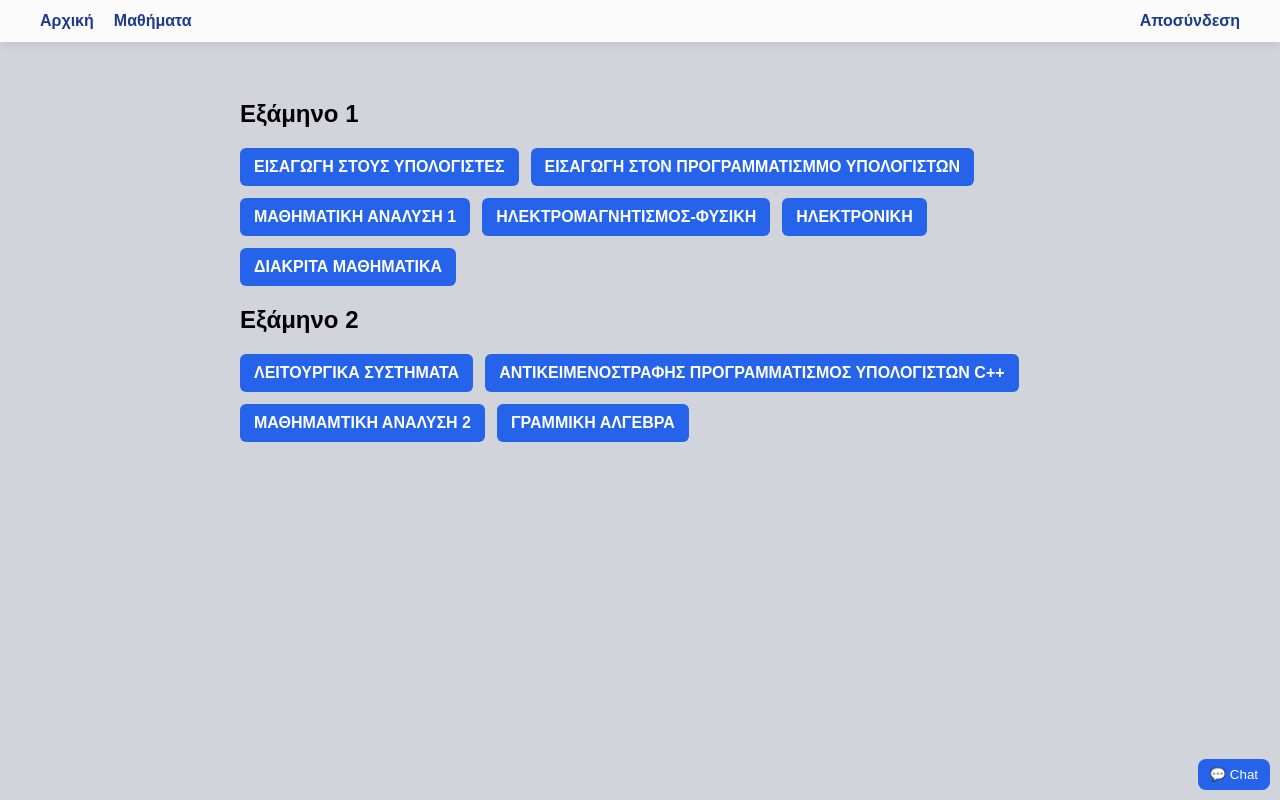
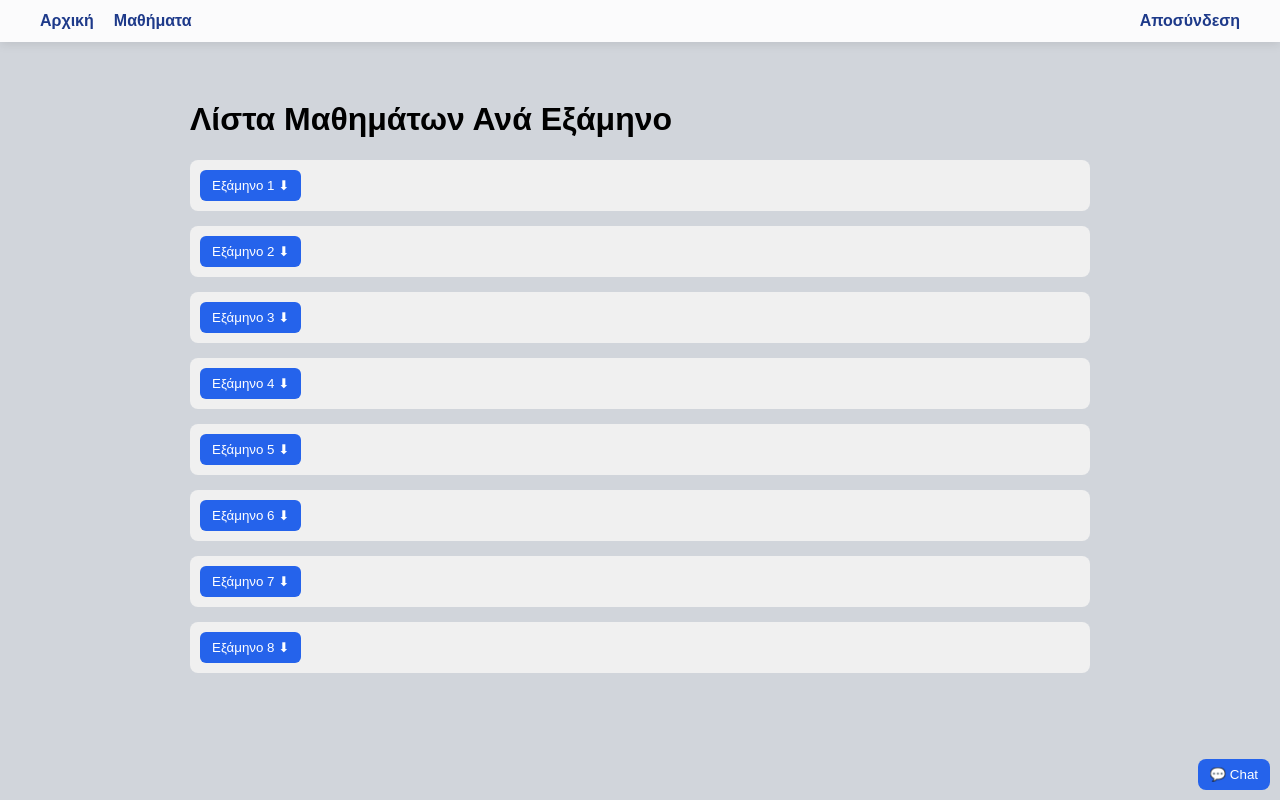
Before and after one commit to lazaros-d/First_Site, a Flask app: page /subjects in a window 1280 px wide. Run offline with Flask 3, Linux system fonts and the light colour scheme; a user stored in the database is signed in; data comes from the database, SQL or seed files in the repository.

Commit message:
ligo style kai kurios to subject template

```diff
--- a/app.py
+++ b/app.py
@@ -5,57 +5,64 @@
 from datetime import datetime
 
 app = Flask(__name__)
-app.secret_key = 'mysecretkey'
+app.secret_key = 'mysecretkey'  # ⚠️ Άλλαξέ το σε ασφαλές κλειδί στην παραγωγή
 
 DB_PATH = 'database.db'
 
 def init_db():
-    conn = sqlite3.connect(DB_PATH)
-    c = conn.cursor()
-
-    # Users table
-    c.execute('''
-        CREATE TABLE IF NOT EXISTS users (
-            id INTEGER PRIMARY KEY AUTOINCREMENT,
-            username TEXT UNIQUE NOT NULL,
-            password TEXT NOT NULL,
-            admin INTEGER DEFAULT 0
-        )
-    ''')
-
-    # Subjects table
-    c.execute('''
-        CREATE TABLE IF NOT EXISTS subjects (
-            id INTEGER PRIMARY KEY AUTOINCREMENT,
-            subject_name TEXT UNIQUE NOT NULL,
-            subject_semester TEXT
-        )
-    ''')
-
-    # Chat messages table
-    c.execute('''
-        CREATE TABLE IF NOT EXISTS chat_messages (
-            id INTEGER PRIMARY KEY AUTOINCREMENT,
-            username TEXT NOT NULL,
-            message TEXT NOT NULL,
-            timestamp TEXT NOT NULL
-        )
-    ''')
-
-    conn.commit()
-    conn.close()
+    if not os.path.exists(DB_PATH):
+        conn = sqlite3.connect(DB_PATH)
+        c = conn.cursor()
+        # Users table
+        c.execute('''
+            CREATE TABLE users (
+                id INTEGER PRIMARY KEY AUTOINCREMENT,
+                username TEXT UNIQUE NOT NULL,
+                password TEXT NOT NULL,
+                admin INTEGER DEFAULT 0
+            )
+        ''')
+        # Subjects table
+        c.execute('''
+            CREATE TABLE subjects (
+                id INTEGER PRIMARY KEY AUTOINCREMENT,
+                subject_name TEXT UNIQUE NOT NULL,
+                subject_semester TEXT
+            )
+        ''')
+        # Chat messages table
+        c.execute('''
+            CREATE TABLE chat_messages (
+                id INTEGER PRIMARY KEY AUTOINCREMENT,
+                username TEXT NOT NULL,
+                message TEXT NOT NULL,
+                timestamp TEXT NOT NULL
+            )
+        ''')
+        conn.commit()
+        conn.close()
 
 def create_superuser():
     conn = sqlite3.connect(DB_PATH)
     c = conn.cursor()
     hashed_pw = generate_password_hash("adminpassword")
-    c.execute("INSERT OR IGNORE INTO users (username, password, admin) VALUES (?, ?, ?)", ("admin", hashed_pw, 1))
+    c.execute("""
+        INSERT OR IGNORE INTO users (username, password, admin)
+        VALUES (?, ?, ?)
+    """, ("admin", hashed_pw, 1))
     conn.commit()
     conn.close()
 
 def create_subjects():
     conn = sqlite3.connect(DB_PATH)
     c = conn.cursor()
+    c.execute("""
+        CREATE TABLE IF NOT EXISTS subjects (
+            id INTEGER PRIMARY KEY AUTOINCREMENT,
+            subject_name TEXT UNIQUE,
+            subject_semester TEXT
+        )
+    """)
     subjects_list = [
         ('ΕΙΣΑΓΩΓΗ ΣΤΟΥΣ ΥΠΟΛΟΓΙΣΤΕΣ', '1'),
         ('ΕΙΣΑΓΩΓΗ ΣΤΟΝ ΠΡΟΓΡΑΜΜΑΤΙΣΜΜΟ ΥΠΟΛΟΓΙΣΤΩΝ', '1'),
@@ -63,16 +70,97 @@
         ('ΗΛΕΚΤΡΟΜΑΓΝΗΤΙΣΜΟΣ-ΦΥΣΙΚΗ', '1'),
         ('ΗΛΕΚΤΡΟΝΙΚΗ', '1'),
         ('ΔΙΑΚΡΙΤΑ ΜΑΘΗΜΑΤΙΚΑ', '1'),
-        ('ΛΕΙΤΟΥΡΓΙΚΑ ΣΥΣΤΗΜΑΤΑ', '2')
-        # πρόσθεσε όσα θέλεις
+        ('ΛΕΙΤΟΥΡΓΙΚΑ ΣΥΣΤΗΜΑΤΑ', '2'),
+        ('ΑΝΤΙΚΕΙΜΕΝΟΣΤΡΑΦΗΣ ΠΡΟΓΡΑΜΜΑΤΙΣΜΟΣ ΥΠΟΛΟΓΙΣΤΩΝ C++', '2'),
+        ('ΜΑΘΗΜΑΤΙΚΗ ΑΝΑΛΥΣΗ 2', '2'),
+        ('ΓΡΑΜΜΙΚΗ ΑΛΓΕΒΡΑ', '2'),
+        ('ΣΥΝΔΥΑΣΤΙΚΑ ΨΗΦΙΑΚΑ ΗΛΕΚΤΡΟΝΙΚΑ', '2'),
+        ('ΑΓΓΛΙΚΑ ΟΡΟΛΟΓΙΑ ΠΛΗΡΟΦΟΡΙΚΗΣ 1', '2'),
+        ('ΠΡΟΓΡΑΜΜΑΤΙΣΜΟΣ ΣΤΟ ΔΙΑΔΥΚΤΥΟ', '3'),
+        ('ΜΕΤΑΓΛΩΤΤΙΣΤΕΣ', '3'),
+        ('ΑΡΙΘΜΗΤΙΚΗ ΑΝΑΛΥΣΗ', '3'),
+        ('ΠΙΘΑΝΟΤΗΤΕΣ-ΣΤΑΤΙΣΤΙΚΗ', '3'),
+        ('ΑΚΟΛΟΥΘΙΑΚΑ ΨΗΦΙΑΚΑ ΗΛΕΚΤΡΟΝΙΚΑ', '3'),
+        ('ΑΓΓΛΙΚΑ ΟΡΟΛΟΓΙΑ ΠΛΗΡΟΦΟΡΙΚΗΣ 2', '3'),
+        ('ΔΙΚΤΥΑ ΥΠΟΛΟΓΙΣΤΩΝ', '4'),
+        ('ΒΑΣΕΙΣ ΔΕΔΟΜΕΝΩΝ', '4'),
+        ('ΜΙΚΡΟΕΠΕΞΕΡΓΑΣΤΕΣ-ΜΙΚΡΟΕΛΕΓΚΤΕΣ 1', '4'),
+        ('ΑΡΧΙΤΕΚΤΟΝΙΚΗ ΥΠΟΛΟΓΙΣΤΩΝ', '4'),
+        ('ΑΝΤΙΚΕΙΜΕΝΟΣΤΡΕΦΗΣ ΑΝΑΠΤΥΞΗ ΕΦΑΡΜΟΓΩΝ ΜΕ JAVA', '4'),
+        ('ΔΟΜΕΣ ΔΕΔΟΜΕΝΩΝ', '4'),
+        ('ΚΑΤΑΝΕΜΗΜΕΝΑ ΣΥΣΤΗΜΑΤΑ', '5'),
+        ('ΑΛΓΟΡΙΘΜΟΙ ΚΑΙ ΠΟΛΥΠΛΟΚΟΤΗΤΑ', '5'),
+        ('ΤΕΧΝΟΛΟΓΙΑ ΛΟΓΙΣΜΙΚΟΥ', '5'),
+        ('ΣΧΕΔΙΑΣΗ ΔΙΚΤΥΩΝ ΥΠΟΛΟΓΙΣΤΩΝ', '5'),
+        ('ΕΙΔΙΚΑ ΘΕΜΑΤΑ ΠΡΟΓΡΑΜΜΑΤΙΣΜΟΥ', '5'),
+        ('ΕΦΑΡΜΟΣΜΕΝΑ ΜΑΘΗΜΑΤΙΚΑ', '5'),
+        ('ΤΕΧΝΟΛΟΓΙΑ ΠΟΛΥΜΕΣΩΝ', '5'),
+        ('ΑΛΛΗΛΕΠΙΔΡΑΣΗ ΑΝΘΡΩΠΟΥ-ΜΗΧΑΝΗΣ', '5'),
+        ('ΘΕΩΡΙΑ ΑΡΙΘΜΩΝ', '5'),
+        ('ΑΣΦΑΛΕΙΑ ΥΠΟΛΟΓΙΣΤΗΚΩΝ ΣΥΣΤΗΜΑΤΩΝ', '6'),
+        ('ΤΕΧΝΗΤΗ ΝΟΗΜΟΣΥΝΗ', '6'),
+        ('ΤΗΛΕΠΙΚΟΙΝΩΝΙΕΣ', '6'),
+        ('ΣΧΕΔΙΑΣΗ ΨΗΦΙΑΚΩΝ ΣΥΣΤΗΜΑΤΩΝ ΜΕ VHDL', '6'),
+        ('ΑΣΥΡΜΑΤΕΣ ΚΙΝΗΤΕΣ ΕΠΙΚΟΙΝΩΝΙΕΣ', '6'),
+        ('ΓΡΑΦΙΚΑ ΜΕ ΥΠΟΛΟΓΙΣΤΕΣ', '6'),
+        ('ΠΡΟΧΩΡΗΜΕΝΑ ΘΕΜΑΤΑ ΠΡΟΓΡΑΜΜΑΤΙΣΜΟΥ ΙΣΤΟΥ 1', '6'),
+        ('ΕΔΙΚΑ ΘΕΜΑΤΑ ΔΙΚΤΥΩΝ 1', '6'),
+        ('ΥΠΟΛΟΓΙΣΤΙΚΑ ΝΕΦΗ', '6'),
+        ('ΘΕΜΑΤΑ ΑΡΙΘΜΗΤΙΚΗΣ ΑΝΑΛΥΣΗΣ', '6'),
+        ('ΑΡΙΘΜΗΤΙΚΗ ΕΠΙΛΥΣΗ ΔΙΑΦΟΡΚΩΝ ΕΞΙΣΩΣΕΩΝ', '6'),
+        ('ΕΡΕΥΝΗΤΙΚΗ ΜΕΘΟΔΟΛΟΓΙΑ ΚΑΙ ΔΕΟΝΤΟΛΟΓΙΑ', '7'),
+        ('ΔΙΚΤΥΑ ΥΨΗΛΩΝ ΤΑΧΥΤΗΤΩΝ', '7'),
+        ('ΠΡΟΧΩΡΗΜΕΝΑ ΘΕΜΜΑΤΑ ΒΑΣΕΩΝ ΔΕΔΟΜΕΝΩΝ', '7'),
+        ('ΣΧΕΔΙΑΣΗ ΕΝΣΩΜΑΤΩΜΕΝΩΝ ΣΥΣΤΗΜΑΤΩΝ ΜΕ VLSI 1', '7'),
+        ('ΤΕΧΝΟΛΟΓΙΕΣ ΔΙΑΔΙΚΤΥΟΥ ΚΑΙ ΚΙΝΗΤΟΣ ΥΠΟΛΟΓΙΣΜΟΣ', '7'),
+        ('ΠΛΗΡΟΦΟΡΙΑΚΑ ΣΥΣΤΗΜΑΤΑ', '7'),
+        ('ΠΡΟΧΩΡΗΜΕΝΑ ΘΕΜΑΤΑ ΠΡΟΓΡΑΜΜΑΤΙΣΜΟΥ ΙΣΤΟΥ 2', '7'),
+        ('ΠΡΟΗΓΜΕΝΕΣ ΑΡΧΙΤΕΚΤΟΝΙΚΕΣ', '7'),
+        ('ΕΙΔΙΚΑ ΘΕΜΑΤΑ ΔΙΚΤΥΩΝ 2', '7'),
+        ('ΑΣΦΑΛΕΙΑ ΔΙΚΤΥΩΝ', '7'),
+        ('ΑΛΓΟΡΙΘΜΟΙ ΜΗΧΑΝΙΚΗΣ ΜΑΘΗΣΗΣ', '7'),
+        ('ΨΗΦΙΑΚΗ ΕΠΕΞΕΡΓΑΣΙΑ ΣΗΜΑΤΟΣ', '8'),
+        ('ΟΠΤΙΚΟΣ ΠΡΟΓΡΑΜΜΑΤΙΣΜΟΣ', '8'),
+        ('ΜΙΚΡΟΕΠΕΞΕΡΓΑΣΤΕΣ-ΜΙΚΡΟΕΛΕΓΚΤΕΣ 2', '8'),
+        ('ΕΞΟΡΗΞΗ ΔΕΔΟΜΕΝΩΝ', '8'),
+        ('ΚΡΥΠΤΟΓΡΑΦΙΑ', '8'),
+        ('ΣΥΣΤΗΜΑΤΑ ΑΝΑΜΟΝΗΣ', '8'),
+        ('ΕΠΙΧΕΙΡΗΣΙΑΚΗ ΕΡΕΥΝΑ', '8'),
+        ('ΣΧΕΔΙΑΣΗ ΨΗΦΙΑΚΩΝ ΠΑΙΧΝΙΔΙΩΝ ΚΑΙ ΠΑΙΧΝΙΔΟΠΟΙΗΣΗ', '8'),
+        ('ΟΠΤΙΚΕΣ ΕΠΙΚΟΙΝΩΝΙΕΣ', '8'),
+        ('ΣΧΕΔΙΑΣΗ ΕΝΣΩΜΑΤΩΜΕΝΩΝ ΣΥΣΤΗΜΑΤΩΝ ΜΕ VLSI 2', '8'),
+        ('ΣΧΕΔΙΑΣΗ ΚΑΙ ΠΡΟΓΡΑΜΜΑΤΙΣΜΟΣ ΕΝΣΩΜΑΤΩΜΕΝΩΝ ΣΥΣΤΗΜΑΤΩΝ', '8')
     ]
-    c.executemany("INSERT OR IGNORE INTO subjects (subject_name, subject_semester) VALUES (?, ?)", subjects_list)
+    c.executemany("""
+        INSERT OR IGNORE INTO subjects (subject_name, subject_semester)
+        VALUES (?, ?)
+    """, subjects_list)
     conn.commit()
     conn.close()
+
+# ----------------- Routes -----------------
 
 @app.route('/')
 def home():
     return redirect(url_for('login'))
+
+@app.route('/register', methods=['GET', 'POST'])
+def register():
+    if request.method == 'POST':
+        username = request.form['username']
+        password = generate_password_hash(request.form['password'])
+
+        conn = sqlite3.connect(DB_PATH)
+        c = conn.cursor()
+        try:
+            c.execute("INSERT INTO users (username, password) VALUES (?, ?)", (username, password))
+            conn.commit()
+            return redirect(url_for('login'))
+        except sqlite3.IntegrityError:
+            return render_template('register.html', error="Το όνομα χρήστη υπάρχει ήδη.")
+        finally:
+            conn.close()
+    return render_template('register.html')
 
 @app.route('/login', methods=['GET', 'POST'])
 def login():
@@ -94,24 +182,6 @@
             return render_template('login.html', error="Λάθος στοιχεία")
     return render_template('login.html')
 
-@app.route('/register', methods=['GET', 'POST'])
-def register():
-    if request.method == 'POST':
-        username = request.form['username']
-        password = generate_password_hash(request.form['password'])
-
-        conn = sqlite3.connect(DB_PATH)
-        c = conn.cursor()
-        try:
-            c.execute("INSERT INTO users (username, password) VALUES (?, ?)", (username, password))
-            conn.commit()
-            return redirect(url_for('login'))
-        except sqlite3.IntegrityError:
-            return render_template('register.html', error="Το όνομα χρήστη υπάρχει ήδη.")
-        finally:
-            conn.close()
-    return render_template('register.html')
-
 @app.route('/logout')
 def logout():
     session.clear()
@@ -121,7 +191,7 @@
 def dashboard():
     if 'username' not in session:
         return redirect(url_for('login'))
-    return render_template('dashboard.html', username=session['username'])
+    return render_template('dashboard.html', username=session['username'], is_admin=session.get('admin', False))
 
 @app.route('/subjects')
 def subjects():
@@ -130,12 +200,12 @@
 
     conn = sqlite3.connect(DB_PATH)
     c = conn.cursor()
-    c.execute("SELECT id, subject_semester, subject_name FROM subjects")
+    c.execute("SELECT id, subject_name, subject_semester FROM subjects")
     rows = c.fetchall()
     conn.close()
 
     subjects_by_semester = {}
-    for id_, semester, name in rows:
+    for id_, name, semester in rows:
         subjects_by_semester.setdefault(semester, []).append((id_, name))
 
     return render_template('subjects.html', subjects_by_semester=subjects_by_semester)
@@ -144,10 +214,33 @@
 def subject_detail(subject_id):
     if 'username' not in session:
         return redirect(url_for('login'))
-    # εδώ θα εμφανιστεί το υλικό του μαθήματος
-    return f"Υλικό για μάθημα ID {subject_id}"
 
-# Chat endpoints
+    conn = sqlite3.connect(DB_PATH)
+    c = conn.cursor()
+    c.execute("SELECT subject_name FROM subjects WHERE id=?", (subject_id,))
+    row = c.fetchone()
+    conn.close()
+
+    if not row:
+        return render_template('404.html'), 404
+
+    subject_name = row[0]
+
+    # Παράδειγμα υλικών
+    materials = [
+        {"image": "example1.png", "description": "Υλικό 1"},
+        {"image": "example2.png", "description": "Υλικό 2"},
+        {"image": "example3.png", "description": "Υλικό 3"}
+    ]
+
+    return render_template(
+        'subject_detail.html',
+        subject_name=subject_name,
+        materials=materials
+    )
+
+# ----------------- Chat Endpoints -----------------
+
 @app.route('/chat/messages')
 def get_chat_messages():
     if 'username' not in session:
@@ -179,6 +272,8 @@
         return jsonify({'success': True}), 200
     return jsonify({'error': 'Το μήνυμα είναι κενό'}), 400
 
+# ----------------- Main -----------------
+
 if __name__ == '__main__':
     init_db()
     create_superuser()
--- a/templates/chat_widget.html
+++ b/templates/chat_widget.html
@@ -1,16 +1,12 @@
-<div id="chat-widget" style="position: fixed; bottom: 60px; right: 10px; width: 300px; height: 400px; background: white; border: 1px solid #ccc; box-shadow: 0 2px 10px rgba(0,0,0,0.1); display: none; flex-direction: column;">
-
-  <div id="chat-box" style="flex: 1; overflow-y: auto; padding: 10px; font-family: Arial, sans-serif; font-size: 14px;">
-    <!-- Μηνύματα -->
-  </div>
-
+<div id="chat-widget" style="position: fixed; bottom: 60px; right: 10px; width: 300px; height: 400px; background: white; border: 1px solid #ccc; box-shadow: 0 2px 10px rgba(0,0,0,0.1); display: none; flex-direction: column; z-index: 9999;">
+  <div id="chat-box" style="flex: 1; overflow-y: auto; padding: 10px; font-family: Arial, sans-serif; font-size: 14px;"></div>
   <form id="chat-form" style="display: flex; padding: 8px; border-top: 1px solid #ccc; background: #f9f9f9;">
     <input type="text" id="chat-input" name="message" placeholder="Γράψε μήνυμα..." required style="flex: 1; padding: 6px; border: 1px solid #ccc; border-radius: 4px; margin-right: 6px;">
     <button type="submit" style="padding: 6px 10px; background: #2563eb; color: white; border: none; border-radius: 4px; cursor: pointer;">📨</button>
   </form>
 </div>
 
-<button id="chat-toggle" style="position: fixed; bottom: 10px; right: 10px; background-color: #2563eb; color: white; padding: 8px 12px; border: none; border-radius: 8px; cursor: pointer;">
+<button id="chat-toggle" style="position: fixed; bottom: 10px; right: 10px; background-color: #2563eb; color: white; padding: 8px 12px; border: none; border-radius: 8px; cursor: pointer; z-index: 9999;">
   💬 Chat
 </button>
 
@@ -21,7 +17,6 @@
 const chatInput = document.getElementById('chat-input');
 const chatBox = document.getElementById('chat-box');
 
-// Εναλλαγή εμφάνισης
 chatToggle.addEventListener('click', () => {
   if (chatWidget.style.display === 'flex') {
     chatWidget.style.display = 'none';
@@ -31,7 +26,6 @@
   }
 });
 
-// Φόρτωση μηνυμάτων
 async function loadMessages() {
   try {
     const res = await fetch('/chat/messages');
@@ -45,7 +39,6 @@
       div.style.borderRadius = '6px';
       div.style.marginBottom = '8px';
       div.style.wordWrap = 'break-word';
-
       div.innerHTML = `
         <div style="display:flex; justify-content:space-between; align-items:center;">
           <span style="font-weight:bold; color:#1e3a8a;">${escapeHtml(msg.username)}</span>
@@ -56,19 +49,15 @@
       chatBox.appendChild(div);
     }
     chatBox.scrollTop = chatBox.scrollHeight;
-  } catch (err) {
-    console.error(err);
-  }
+  } catch (err) { console.error(err); }
 }
 
-// Escape για XSS
 function escapeHtml(text) {
   const div = document.createElement('div');
   div.textContent = text;
   return div.innerHTML;
 }
 
-// Αποστολή μηνύματος
 chatForm.addEventListener('submit', async (e) => {
   e.preventDefault();
   const message = chatInput.value.trim();
@@ -79,21 +68,10 @@
       headers: { 'Content-Type': 'application/x-www-form-urlencoded' },
       body: new URLSearchParams({ message })
     });
-    if (res.ok) {
-      chatInput.value = '';
-      loadMessages();
-    } else {
-      console.error('Αποτυχία αποστολής');
-    }
-  } catch (err) {
-    console.error(err);
-  }
+    if (res.ok) { chatInput.value = ''; loadMessages(); }
+    else { console.error('Αποτυχία αποστολής'); }
+  } catch (err) { console.error(err); }
 });
 
-// Αυτόματη ανανέωση κάθε 5s
-setInterval(() => {
-  if (chatWidget.style.display === 'flex') {
-    loadMessages();
-  }
-}, 5000);
+setInterval(() => { if (chatWidget.style.display === 'flex') loadMessages(); }, 5000);
 </script>
--- a/templates/subjects.html
+++ b/templates/subjects.html
@@ -2,16 +2,41 @@
 {% block title %}Μαθήματα{% endblock %}
 
 {% block content %}
-<div style="padding-top:80px; max-width:800px; margin:0 auto;">
-    {% for semester, subjects in subjects_by_semester.items() %}
-        <h2>Εξάμηνο {{ semester }}</h2>
-        <div style="display:flex; flex-wrap:wrap; gap:12px; margin-bottom:20px;">
-            {% for subject_id, subject_name in subjects %}
-                <a href="{{ url_for('subject_detail', subject_id=subject_id) }}" style="padding:10px 14px; background-color:#2563eb; color:white; border-radius:6px; text-decoration:none; font-weight:bold;">
-                    {{ subject_name }}
-                </a>
-            {% endfor %}
-        </div>
-    {% endfor %}
+<div style="padding-top:80px; max-width:900px; margin:0 auto;">
+    <h1>Λίστα Μαθημάτων Ανά Εξάμηνο</h1>
+
+    {% if subjects_by_semester %}
+        {% for semester, subjects in subjects_by_semester.items() %}
+            <div style="margin-bottom: 15px; background:#f0f0f0; padding:10px; border-radius:8px;">
+                <button class="semester-toggle" style="background:#2563eb; color:white; padding:8px 12px; border:none; border-radius:6px; cursor:pointer;">
+                    Εξάμηνο {{ semester }} ⬇
+                </button>
+                <ul class="subject-list" style="display:none; margin-top:10px; padding-left:20px;">
+                    {% for id_, subject in subjects %}
+                        <li>
+                            <a href="{{ url_for('subject_detail', subject_id=id_) }}">{{ subject }}</a>
+                        </li>
+                    {% endfor %}
+                </ul>
+            </div>
+        {% endfor %}
+    {% else %}
+        <p>Δεν υπάρχουν διαθέσιμα μαθήματα.</p>
+    {% endif %}
 </div>
+
+<script>
+document.querySelectorAll('.semester-toggle').forEach(button => {
+    button.addEventListener('click', () => {
+        const list = button.nextElementSibling;
+        if (list.style.display === 'none') {
+            list.style.display = 'block';
+            button.textContent = button.textContent.replace('⬇', '⬆');
+        } else {
+            list.style.display = 'none';
+            button.textContent = button.textContent.replace('⬆', '⬇');
+        }
+    });
+});
+</script>
 {% endblock %}
```
